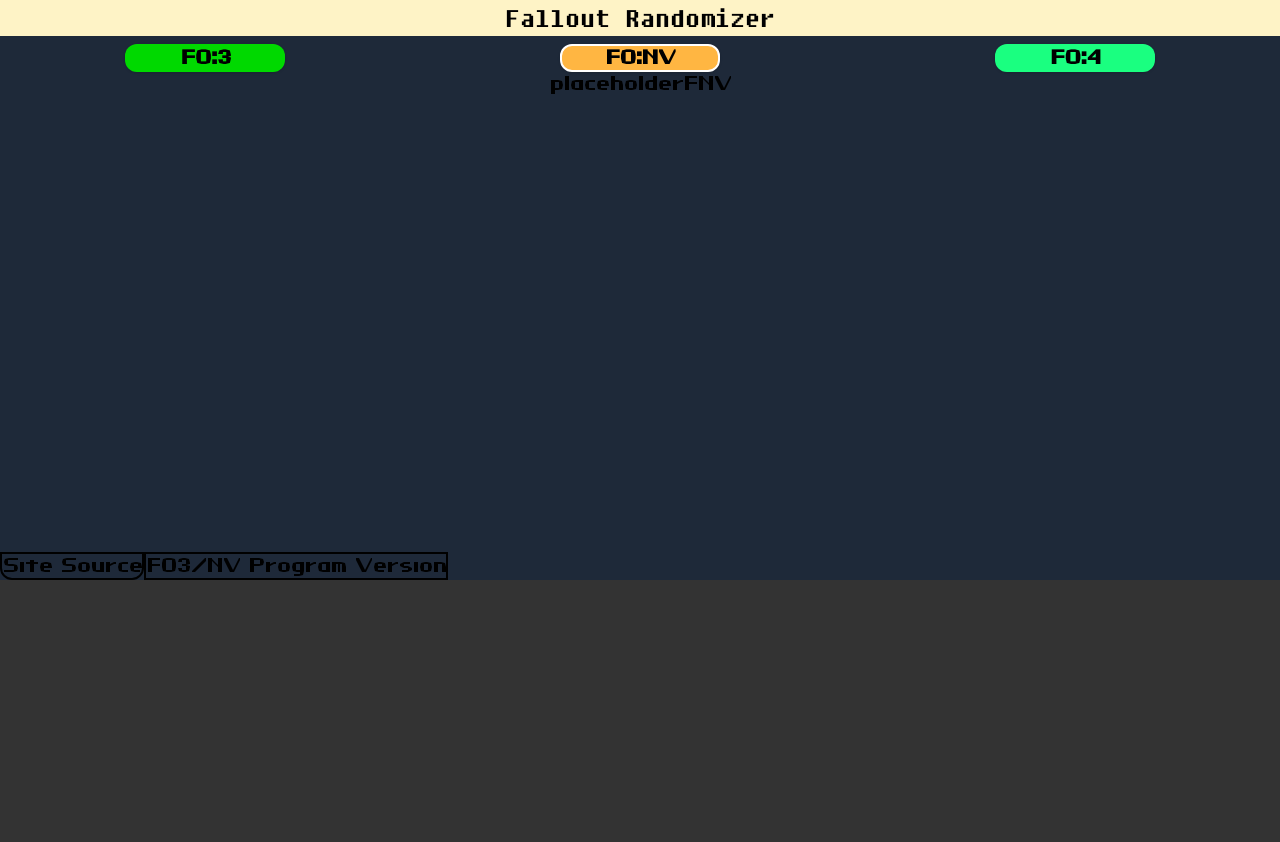
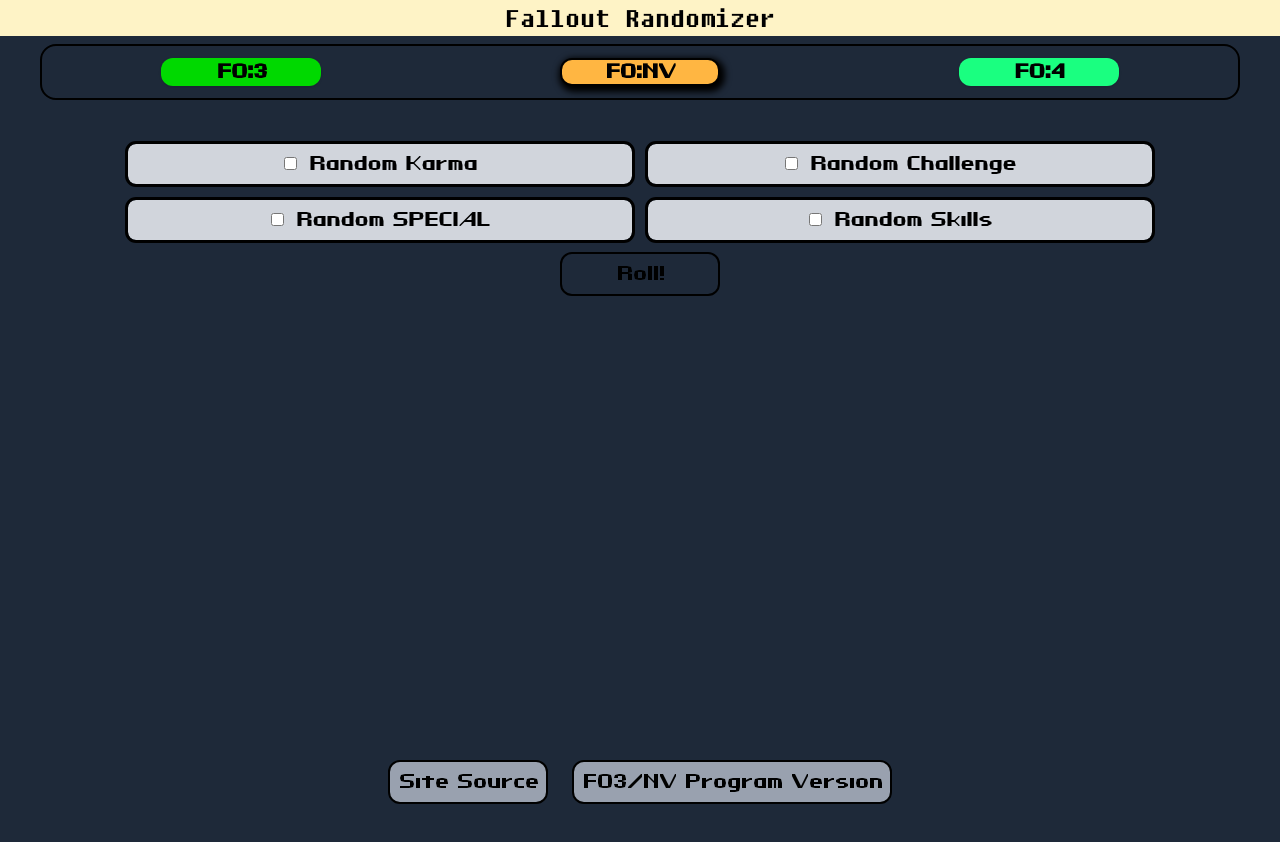
Before and after one commit to Aethdae/fallout-rand-site, a React (Vite) app: page / in a window 1280 px wide. Both pictures are taken after a click on the button "FO:NV". Shown: the top 842 px of the page. Before the commit the page ends 800 px from the top, so only its background shows below. Built offline with nearby package versions, Linux system fonts and the light colour scheme; no server answers.

Commit message:
add forms, add localStorage for data, change states to interpolate better

```diff
--- a/src/App.tsx
+++ b/src/App.tsx
@@ -2,7 +2,7 @@
 import Game from "./Game.tsx";
 import { useState } from "react";
 import Footer from "./Footer.tsx";
-const states = ["falloutThree", "falloutNewVegas", "falloutFour"];
+const states = ["three", "vegas", "four"];
 
 export default function App() {
   const [gameState, setGame] = useState(states[0]);
--- a/src/FNV.tsx
+++ b/src/FNV.tsx
@@ -3,9 +3,9 @@
 export default function FNV({ isActive = true }) {
   if (isActive) {
     return (
-      <>
+      <section className="bg-vegas-500">
         <p>placeholderFNV</p>
-      </>
+      </section>
     );
   } else {
     return <></>;
--- a/src/FO3.tsx
+++ b/src/FO3.tsx
@@ -3,9 +3,9 @@
 export default function FO3({ isActive = true }) {
   if (isActive) {
     return (
-      <>
+      <section className="bg-three-500">
         <p>placeholderfo3</p>
-      </>
+      </section>
     );
   } else {
     return <></>;
--- a/src/FO4.tsx
+++ b/src/FO4.tsx
@@ -3,9 +3,9 @@
 export default function FO4({ isActive = true }) {
   if (isActive) {
     return (
-      <>
+      <section className="bg-four-500">
         <p>placeholderFO4</p>
-      </>
+      </section>
     );
   } else {
     return <></>;
--- a/src/Footer.tsx
+++ b/src/Footer.tsx
@@ -1,20 +1,26 @@
+const buttonClasses = [
+  "border-2 rounded-xl bg-gray-400 p-2 hover:outline-2 hover:bg-gray-600 hover:text-white active:outline-6",
+  "active:bg-white active:text-black transition-all duration-100 ease-in mb-4",
+];
+
 function Footer({ gameState }) {
   return (
     <>
-      <footer className="">
-        <nav className="">
-          <div className="flex">
+      {/* todo */}
+      <footer className="pb-[40vh] flex justify-center">
+        <nav className="flex justify-center h-full">
+          <div className="flex gap-2 md:gap-6 h-full items-bottom">
             <a
               href="https://github.com/Aethdae/fallout-rand-site"
               target="_blank"
-              className="border-2 rounded-b-xl"
+              className={buttonClasses.join(" ")}
             >
               Site Source
             </a>
             <a
               href="https://github.com/Aethdae/fallout-randomizer"
               target="_blank"
-              className="border-2"
+              className={buttonClasses.join(" ")}
             >
               FO3/NV Program Version
             </a>
--- a/src/Game.tsx
+++ b/src/Game.tsx
@@ -1,36 +1,111 @@
 import FO4 from "./FO4.tsx";
 import FO3 from "./FO3.tsx";
 import FNV from "./FNV.tsx";
-const states = ["falloutThree", "falloutNewVegas", "falloutFour"];
+const states = ["three", "vegas", "four"];
 
 export default function Game({ gameState }) {
-  {
+  (async function getData() {
+    try {
+      const res = await fetch(
+        "https://raw.githubusercontent.com/Aethdae/fallout-randomizer/refs/heads/main/data.json",
+      );
+      const data = await res.text();
+      localStorage.setItem("falloutRandomizerData", data);
+      return data;
+    } catch (err) {
+      console.warn(`Error getting JsonData: ${err}`);
+    }
+  })();
+
+  function ClassForm() {
+    return (
+      <section>
+        <form
+          className="grid mt-6 grid-cols-1 gap-4 w-[80vw] md:grid-cols-2"
+          action=""
+        >
+          <label className="bg-gray-300 p-2 outline-3 rounded-lg hover:bg-gray-100">
+            <input
+              className="mr-3"
+              type="checkbox"
+              name="karmaCheck"
+              id="karmaCheck"
+            />
+            Random Karma
+          </label>
+          <label className="bg-gray-300 p-2 outline-3 rounded-lg hover:bg-gray-100">
+            <input
+              className="mr-3"
+              type="checkbox"
+              name="challengeCheck"
+              id="challengeCheck"
+            />
+            Random Challenge
+          </label>
+          <label className="bg-gray-300 p-2 outline-3 rounded-lg hover:bg-gray-100">
+            <input
+              className="mr-3"
+              type="checkbox"
+              name="specialCheck"
+              id="specialCheck"
+            />
+            Random SPECIAL
+          </label>
+          <label className="bg-gray-300 p-2 outline-3 rounded-lg hover:bg-gray-100">
+            <input
+              className="mr-3"
+              type="checkbox"
+              name="skillsCheck"
+              id="skillsCheck"
+            />
+            Random Skills
+          </label>
+        </form>
+        <div className="flex justify-center mt-3">
+          <ClassButton />
+        </div>
+      </section>
+    );
+  }
+
+  function ClassButton() {
+    return (
+      <>
+        <div
+          className={`border-2 bg-${gameState[0]}-300 rounded-xl w-full p-2 md:w-40`}
+        >
+          Roll!
+        </div>
+      </>
+    );
+  }
+
   switch (gameState[0]) {
     case states[0]:
       return (
-          <div className="h-[60vh]">
+        <main className="h-[80vh] mt-3 l:h-[60vh]">
           <FO3 />
-          </div>
+        </main>
       );
     case states[1]:
       return (
-          <div className="h-[60vh]">
-            <FNV />
+        <main className="h-[80vh] mt-3 l:h-[60vh]">
+          {/* <FNV /> */}
+          <div className="flex justify-center">
+            <ClassForm />
           </div>
+        </main>
       );
     case states[2]:
       return (
-          <div className="h-[60vh]">
+        <main className="h-[80vh] mt-3 l:h-[60vh]">
           <FO4 />
+        </main>
+      );
+  }
+  return (
+    <div className="h-[80vh] mt-3 l:h-[60vh]">
+      <FO3 isActive={true} />
     </div>
   );
 }
-  }
-  return (
-    <div className="height-[60vh]">
-      <FO3 isActive={true} />
-      <FO4 />
-      <FNV />
-    </div>
-  );
-}
--- a/src/Header.css
+++ b/src/Header.css
@@ -1,5 +1,6 @@
 @import "tailwindcss";
 
 .activeGame {
-  border: white 2px solid;
+  border: black 2px solid;
+  box-shadow: 2px 3px 6px 3px;
 }
--- a/src/Header.tsx
+++ b/src/Header.tsx
@@ -1,6 +1,6 @@
 import { useState } from "react";
 import "./Header.css";
-const states = ["falloutThree", "falloutNewVegas", "falloutFour"];
+const states = ["three", "vegas", "four"];
 const buttonClass = [
   "text-black",
   "font-bold",
@@ -8,19 +8,27 @@
   "w-[10rem]",
   "rounded-xl",
   "shadow-sm",
+  "border-black",
+  "hover:border-2",
+  "hover:border-gray-50",
+  "hover:bg-black",
+  "hover:text-white",
+  "hover:w-[calc(width*.50)]",
+  "transition-all",
+  "duration-100",
+  "ease-in-out",
 ];
 
 export default function Header({ gameState }) {
-  let bgColor = "";
-  switch (gameState[0]) {
-  }
   return (
     <>
-      <header className="font-size">
-        <h1 className="font-(family-name:--font-fixed-sys) text-3xl mb-2 bg-amber-100">
+      <header className="bg-gray-800 flex flex-col items-center">
+        <h1 className="font-(family-name:--font-fixed-sys) text-3xl bg-amber-100 w-full">
           Fallout Randomizer
         </h1>
-        <nav className="flex gap-6 justify-around">
+        <nav
+          className={`flex gap-6 my-2 p-3 border-2 w-full min-w-20 max-w-300 bg-${gameState[0]}-300 rounded-2xl justify-around`}
+        >
           <button
             className={buttonClass.join(" ") + " bg-three-500 activeGame"}
             id="falloutThree"
@@ -69,5 +77,6 @@
   }
   function addClass(id) {
     document.getElementById(id)?.classList.add("activeGame");
+    //localStorage.setItem(k,p);
   }
 }
--- a/src/index.css
+++ b/src/index.css
@@ -12,8 +12,11 @@
 
 @theme {
   --color-three-500: oklch(0.7559 0.2812 145.06);
-  --color-vegas-500: rgb(255, 182, 66);
-  --color-four-500: rgb(26, 255, 128);
+  --color-vegas-500: oklch(0.8259 0.1515 74.76);
+  --color-four-500: oklch(0.8762 0.2327 150.85);
+  --color-three-300: oklch(0.55 0.2812 145.06);
+  --color-vegas-300: oklch(0.6259 0.1515 74.76);
+  --color-four-300: oklch(0.6762 0.2327 150.85);
   --font-fallout: "JH_Fallout";
   --font-fixed-sys: "Fixedsys Excelsior";
 }
```
Lines whose indentation alone changed are shown as unchanged.
